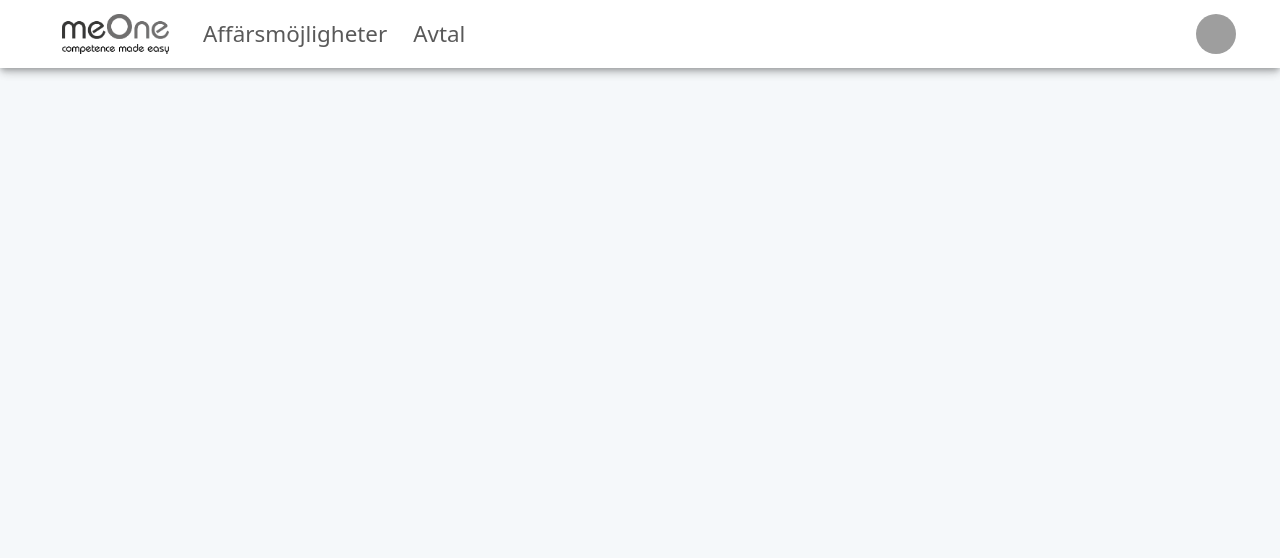
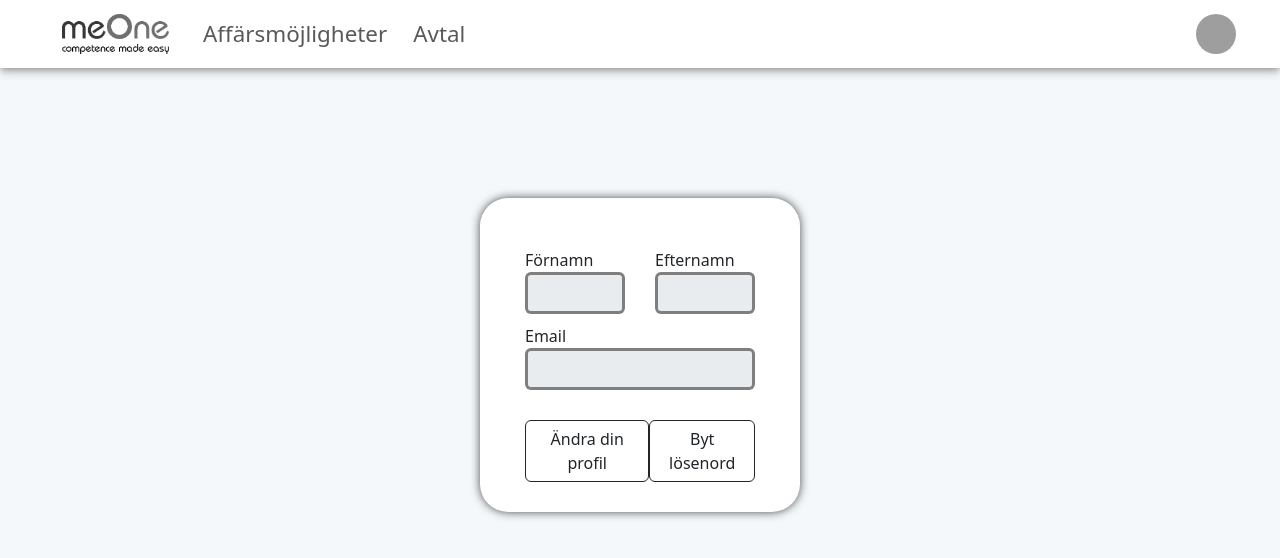
Before and after one commit to OscarsGithub1/portallia, a React (Create React App) app: page /profile in a window 1280 px wide. Shown: the top 558 px of the page. Built offline with nearby package versions, Linux system fonts and the light colour scheme; no server answers; grey boxes are pictures that could not be loaded.

Commit message:
updatering

```diff
--- a/src/App.js
+++ b/src/App.js
@@ -42,7 +42,7 @@ function App() {
 
   // Assuming you have some user state
   const [user, setUser] = useState({
-    name: '',
+    firstName: '',
     lastName: '',
     email: '',
     // Other user information
@@ -77,6 +77,9 @@ function App() {
           <Route path="/register">
             <Register />
           </Route>
+          <Route path="/profile">
+            <ProfileInformation user={user} />
+          </Route>
           <Route path="/login">
             <Login onLogin={handleLogin} />
           </Route>
--- a/src/components/ProfileInformation.jsx
+++ b/src/components/ProfileInformation.jsx
@@ -2,7 +2,7 @@ import React, { useState } from 'react';
 import { Button } from 'react-bootstrap';
 
 const ProfileInformation = ({ user }) => {
-  const [name, setName] = useState(user.name);
+  const [firstName, setFirstName] = useState(user.firstName);
   const [lastName, setLastName] = useState(user.lastName);
   const [email, setEmail] = useState(user.email);
   const [isEditing, setIsEditing] = useState(false);
@@ -12,7 +12,7 @@ const ProfileInformation = ({ user }) => {
   const [confirmPassword, setConfirmPassword] = useState('');
 
   const handleNameChange = (event) => {
-    setName(event.target.value);
+    setFirstName(event.target.value);
   };
 
   const handleLastNameChange = (event) => {
@@ -28,7 +28,7 @@ const ProfileInformation = ({ user }) => {
   };
 
   const handleClearClick = () => {
-    setName(user.name);
+    setFirstName(user.firstName);
     setLastName(user.lastName);
     setEmail(user.email);
   };
@@ -59,7 +59,7 @@ const ProfileInformation = ({ user }) => {
       <div style={{ marginTop: '10px', display: 'flex', justifyContent: 'space-between' }}>
         <div style={{ flex: 1, marginLeft: '15px', marginRight: '30px', marginTop: '10px'}}>
           <label htmlFor="name">Förnamn</label>
-          <input style={{ border: '3px solid rgba(0, 0, 0, 0.5)'}} className="form-control" type="text" id="name" value={name} required onChange={handleNameChange} disabled={!isEditing} />
+          <input style={{ border: '3px solid rgba(0, 0, 0, 0.5)'}} className="form-control" type="text" id="name" value={firstName} required onChange={handleNameChange} disabled={!isEditing} />
         </div>
         <div style={{ flex: 1, marginRight: '15px', marginTop: '10px' }}>
           <label htmlFor="lastName">Efternamn</label>
```
